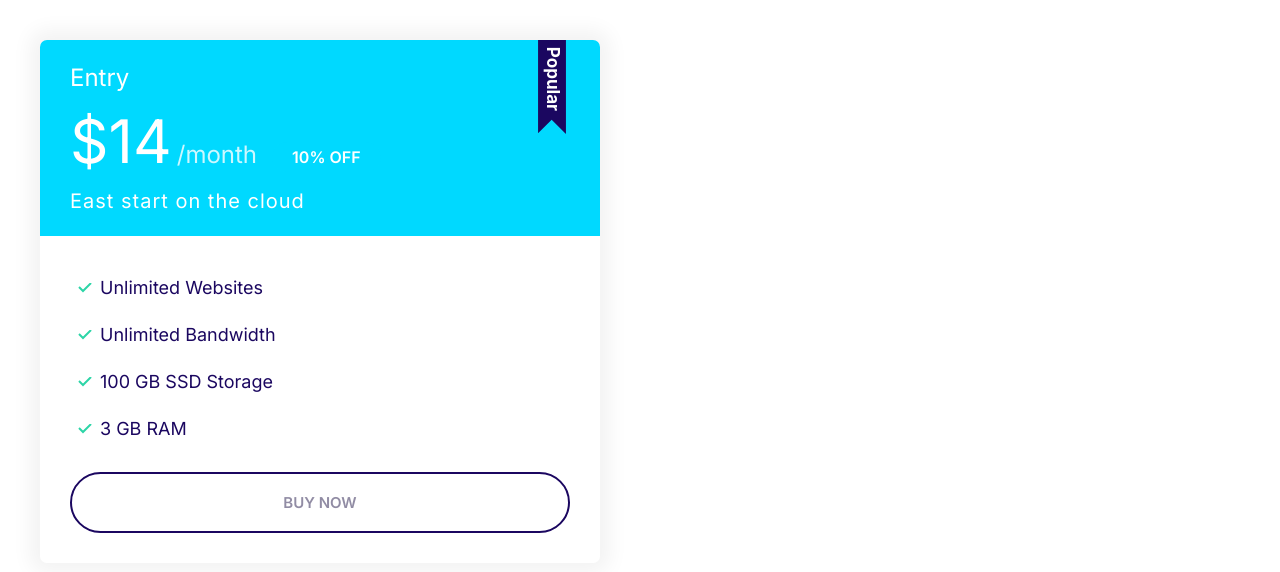
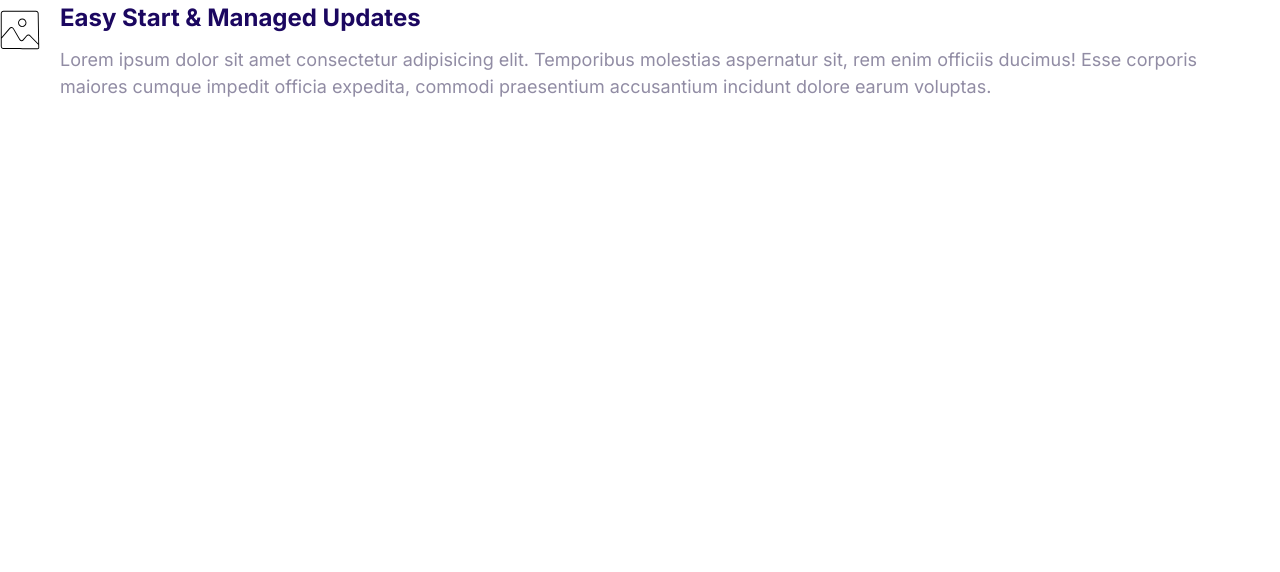
Before and after one commit to hanzhli/han, a plain HTML site: page index.html in a window 1280 px wide. Drawn offline with Linux system fonts and the light colour scheme.

Commit message:
媒体组件

```diff
--- a/css/style.css
+++ b/css/style.css
@@ -384,6 +384,21 @@ padding: 2rem 3rem;
     }
 
 
+}
 
+/* 媒体组件 */
+.media{
+    display: flex;
+}
+
+.media__title{
+    margin-top: 0;
 
 }
+
+.media__body{
+    margin: 0 2rem;
+}
+.media__image{
+    margin-top: 1rem;
+}
--- a/index.html
+++ b/index.html
@@ -15,31 +15,20 @@
     <link rel="stylesheet" href="css/style.css" />
   </head>
   <body>
-    <div style="width: 50%; padding: 4rem">
-      <div class="plan plan--popular">
-        <div class="card card--secondary">
-          <header class="card__header">
-            <h3 class="plan__name">Entry</h3>
-            <span class="plan__price">$14</span>
-            <span class="plan__billing-cycle">/month</span>
-            <span class="badge badge--secondary badge--small">10% OFF</span>
-            <span class="plan__description">East start on the cloud</span>
-          </header>
-          <div class="card__body">
-            <ul class="list list--tick">
-              <li class="list__item">Unlimited Websites</li>
-              <li class="list__item">Unlimited Bandwidth</li>
-              <li class="list__item">100 GB SSD Storage</li>
-              <li class="list__item">3 GB RAM</li>
-            </ul>
-            <button
-              class="btn btn--outline btn--block"
-              style="border: 2px solid #1b0760"
-            >
-              Buy Now
-            </button>
-          </div>
-        </div>
+    <div class="media">
+      <div class="media__image">
+        <svg class="icon icon--primary">
+          <use xlink:href="img/sprite.svg#snap"></use>
+        </svg>
+      </div>
+      <div class="media__body">
+        <h3 class="media__title">Easy Start & Managed Updates</h3>
+        <p>
+          Lorem ipsum dolor sit amet consectetur adipisicing elit. Temporibus
+          molestias aspernatur sit, rem enim officiis ducimus! Esse corporis
+          maiores cumque impedit officia expedita, commodi praesentium
+          accusantium incidunt dolore earum voluptas.
+        </p>
       </div>
     </div>
   </body>
```
Also changed, not shown: 2 other files.
